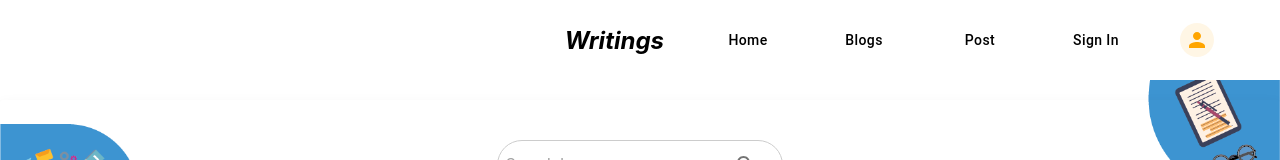
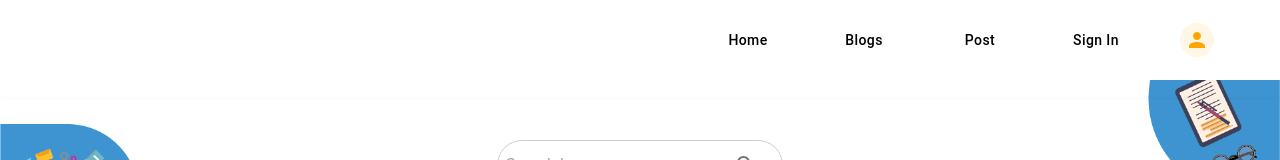
Before and after one commit to sana4560/FRONTEND-WRITING-BLOG, a React (Create React App) app: page / in a window 1280 px wide. Shown: the top 160 px of the page. Built offline with nearby package versions, Linux system fonts and the light colour scheme; no server answers.

Commit message:
frontend adjustment

```diff
--- a/src/header/navbar/NavBar.js
+++ b/src/header/navbar/NavBar.js
@@ -56,9 +56,6 @@ export default function NavBar() {
               listStyle: "none",
             }}
           >
-            <ListItem sx={{ display: "flex", justifyContent: "flex-start" }}>
-              <h2 style={{ fontStyle: "italic" }}>Writings</h2>
-            </ListItem>
             <ListItem>
               <Button href="/home" variant="text" sx={buttonStyle}>
                 Home
```
